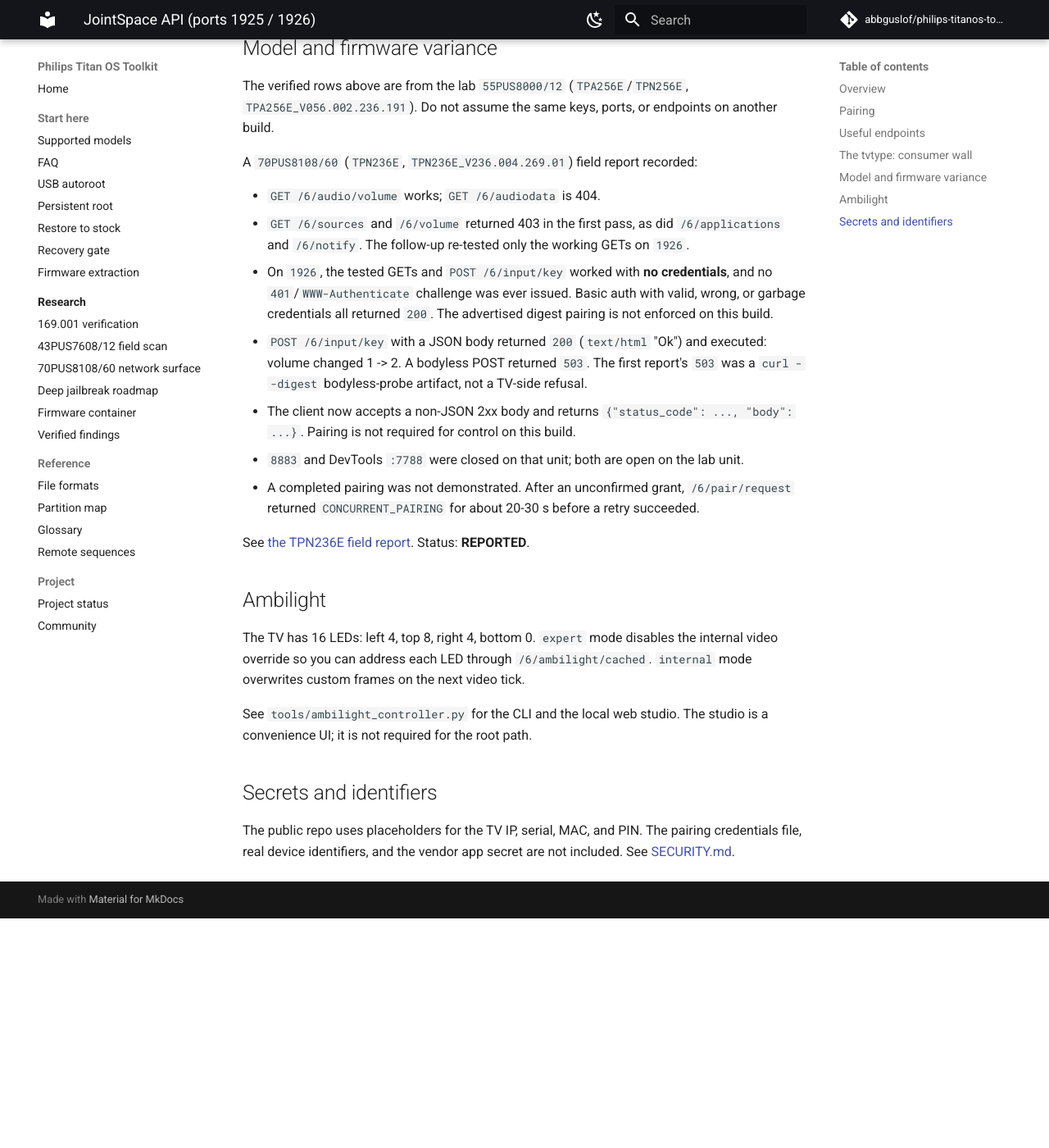
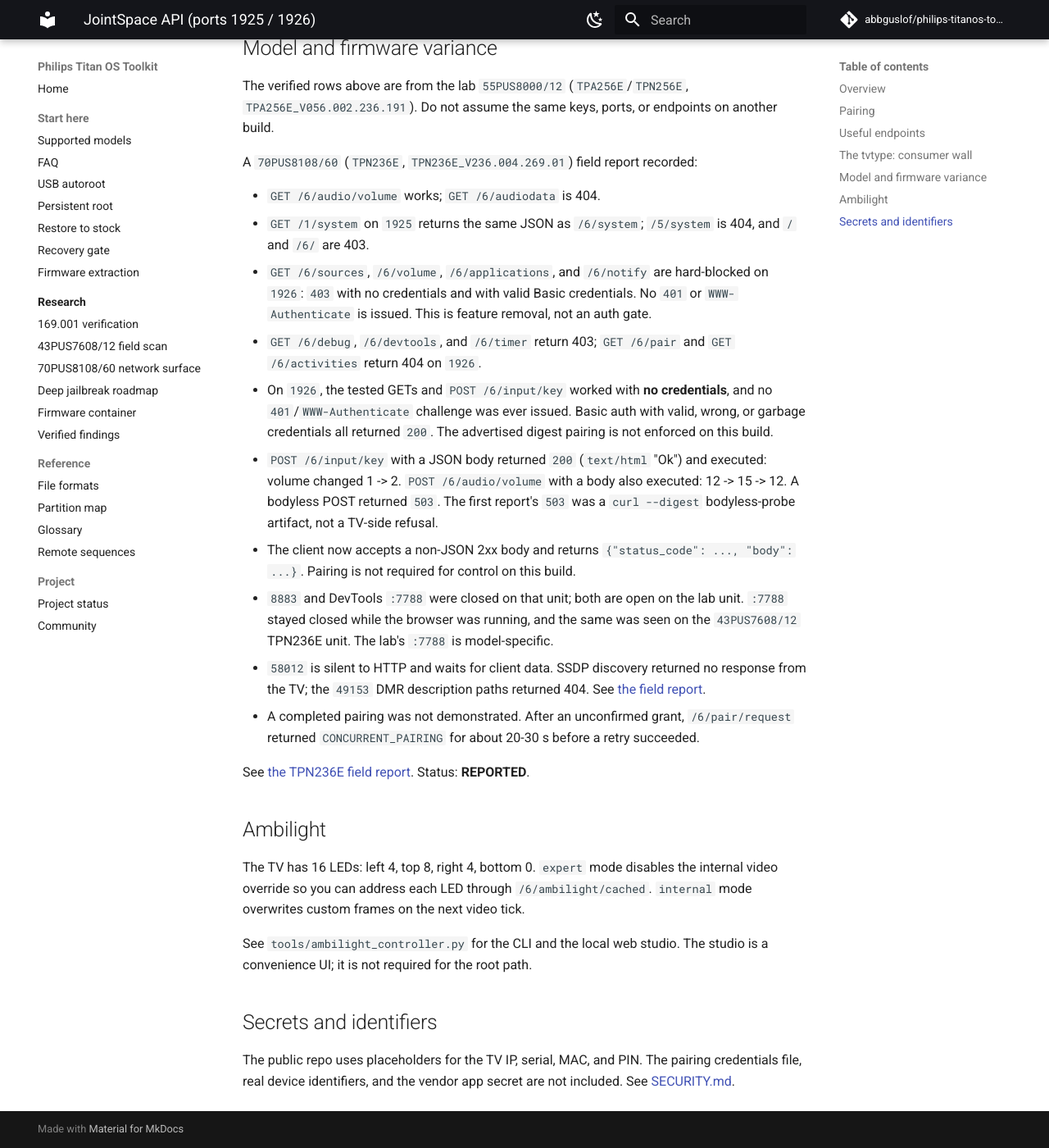
Before and after one commit to abbguslof/philips-titanos-tools, an MkDocs documentation site: the page built from docs/research/08-jointspace-api.md, in a window 1280 px wide and 1400 px high, scrolled down 2022 px. Shown: the whole window at 82% size. Built offline with MkDocs 1.6.1 and Material for MkDocs 9.7.7, drawn with Linux system fonts in a browser that asks for light colours; comment, search, counter and statistics services are not loaded; before the commit the page ends 3142 px from its top, so only the background shows below that.

Commit message:
docs: record the 70PUS8108 follow-up probes

```diff
--- a/docs/research/08-jointspace-api.md
+++ b/docs/research/08-jointspace-api.md
@@ -84,22 +84,31 @@ another build.
 A `70PUS8108/60` (`TPN236E`, `TPN236E_V236.004.269.01`) field report recorded:
 
 - `GET /6/audio/volume` works; `GET /6/audiodata` is 404.
-- `GET /6/sources` and `/6/volume` returned 403 in the first pass, as did
-  `/6/applications` and `/6/notify`. The follow-up re-tested only the working
-  GETs on `1926`.
+- `GET /1/system` on `1925` returns the same JSON as `/6/system`;
+  `/5/system` is 404, and `/` and `/6/` are 403.
+- `GET /6/sources`, `/6/volume`, `/6/applications`, and `/6/notify` are
+  hard-blocked on `1926`: `403` with no credentials and with valid Basic
+  credentials. No `401` or `WWW-Authenticate` is issued. This is feature
+  removal, not an auth gate.
+- `GET /6/debug`, `/6/devtools`, and `/6/timer` return 403; `GET /6/pair` and
+  `GET /6/activities` return 404 on `1926`.
 - On `1926`, the tested GETs and `POST /6/input/key` worked with **no
   credentials**, and no `401`/`WWW-Authenticate` challenge was ever issued.
   Basic auth with valid, wrong, or garbage credentials all returned `200`. The
   advertised digest pairing is not enforced on this build.
 - `POST /6/input/key` with a JSON body returned `200` (`text/html` "Ok") and
-  executed: volume changed 1 -> 2. A bodyless POST returned `503`. The first
-  report's `503` was a `curl --digest` bodyless-probe artifact, not a TV-side
-  refusal.
+  executed: volume changed 1 -> 2. `POST /6/audio/volume` with a body also
+  executed: 12 -> 15 -> 12. A bodyless POST returned `503`. The first report's
+  `503` was a `curl --digest` bodyless-probe artifact, not a TV-side refusal.
 - The client now accepts a non-JSON 2xx body and returns
   `{"status_code": ..., "body": ...}`. Pairing is not required for control on
   this build.
 - `8883` and DevTools `:7788` were closed on that unit; both are open on the lab
-  unit.
+  unit. `:7788` stayed closed while the browser was running, and the same was
+  seen on the `43PUS7608/12` TPN236E unit. The lab's `:7788` is model-specific.
+- `58012` is silent to HTTP and waits for client data. SSDP discovery returned
+  no response from the TV; the `49153` DMR description paths returned 404. See
+  [the field report](33-tpn236e-70pus8108-network-surface-2026-11-14.md).
 - A completed pairing was not demonstrated. After an unconfirmed grant,
   `/6/pair/request` returned `CONCURRENT_PAIRING` for about 20-30 s before a
   retry succeeded.
```
Also changed, not shown: CHANGELOG.md (+3 -0 lines), PUBLICATION_AUDIT.md (+6 -1 lines), SECURITY.md (+9 -4 lines), docs/research/12-verified-findings-and-dead-ends.md (+3 -4 lines), docs/research/13-webview-launcher-ipc.md (+4 -0 lines), docs/research/33-tpn236e-70pus8108-network-surface-2026-11-14.md (+80 -29 lines).
